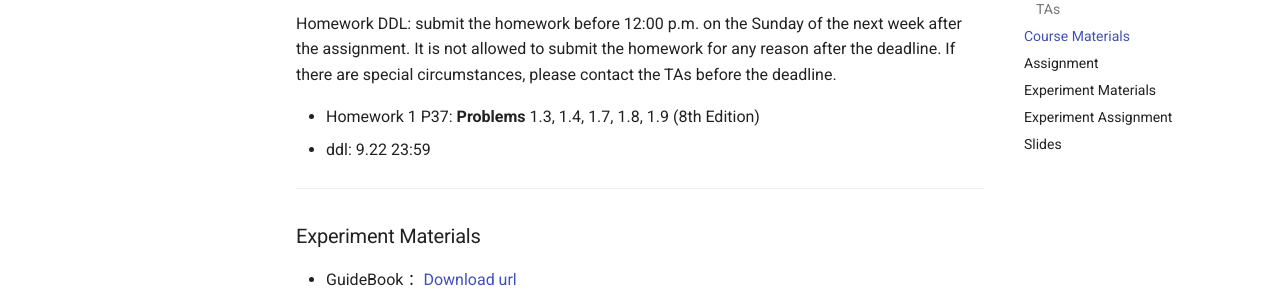
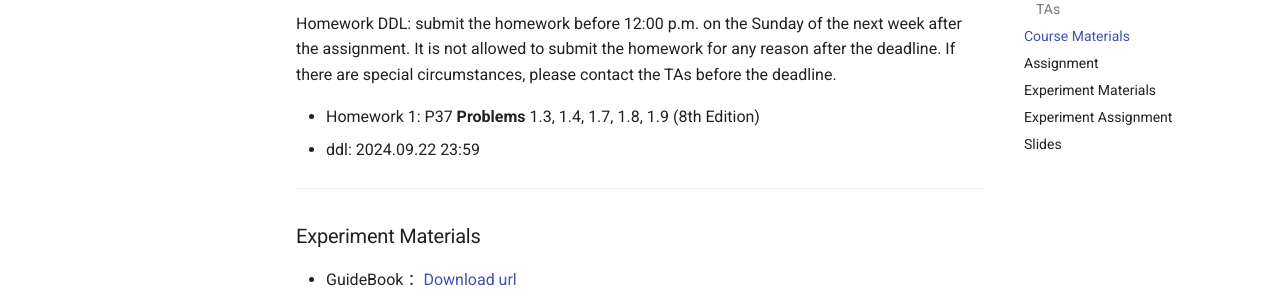
Before and after one commit to OS-2024/OS-2024.github.io, an MkDocs documentation site: the page built from docs/index.md, in a window 1280 px wide and 900 px high, scrolled down 988 px. Shown: the part 153-453 px from the top of the window. Built offline with MkDocs 1.6.1 and Material for MkDocs 9.7.7, drawn with Linux system fonts in a browser that asks for light colours; comment, search, counter and statistics services are not loaded.

Commit message:
fix typo

```diff
--- a/docs/index.md
+++ b/docs/index.md
@@ -43,10 +43,8 @@ Homework requirements: answer in English or Chinese, PDF file.
 
 Homework DDL: submit the homework before 12:00 p.m. on the Sunday of the next week after the assignment. It is not allowed to submit the homework for any reason after the deadline. If there are special circumstances, please contact the TAs before the deadline.
 
-* Homework 1
-  P37: **Problems** 1.3, 1.4, 1.7, 1.8, 1.9 (8th Edition)
-  * ddl: 9.22 23:59
-
+* Homework  1: P37 **Problems** 1.3, 1.4, 1.7, 1.8, 1.9 (8th Edition)
+  * ddl: 2024.09.22 23:59
 ***
 
 ### Experiment Materials
```
